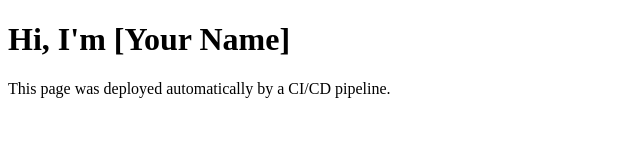
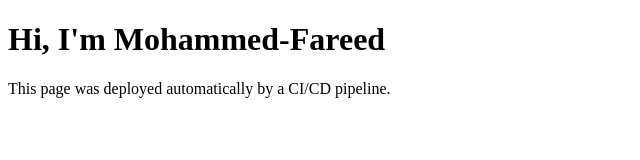
Before and after one commit to ninety7-fareed/my-first-pipeline, a plain HTML site: page index.html in a window 1280 px wide. Shown: the whole page, without its empty margins (0-640 px from the left). Drawn offline with Linux system fonts and the light colour scheme.

Commit message:
added my name

```diff
--- a/index.html
+++ b/index.html
@@ -5,7 +5,7 @@
   <title>My First Pipeline</title>
 </head>
 <body>
-  <h1>Hi, I'm [Your Name]</h1>
+  <h1>Hi, I'm Mohammed-Fareed</h1>
   <p>This page was deployed automatically by a CI/CD pipeline.</p>
 </body>
 </html>
```
